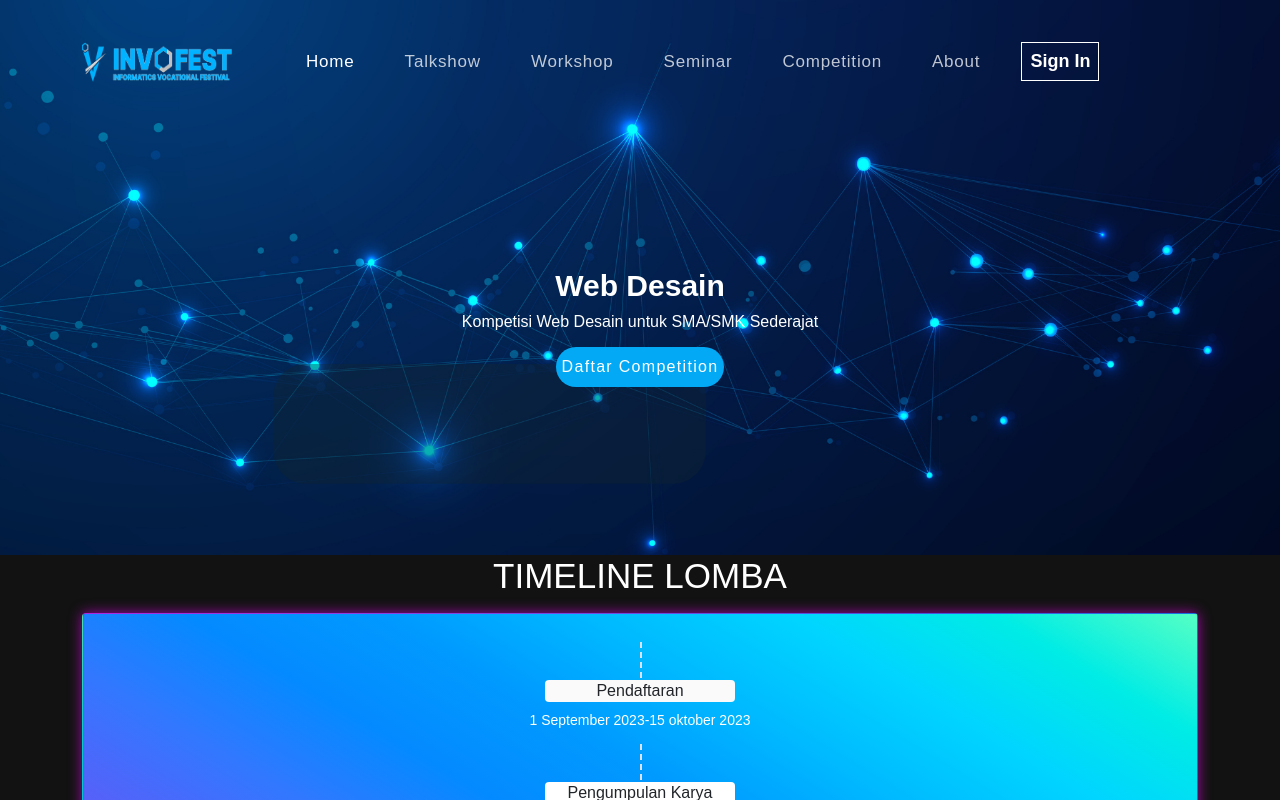
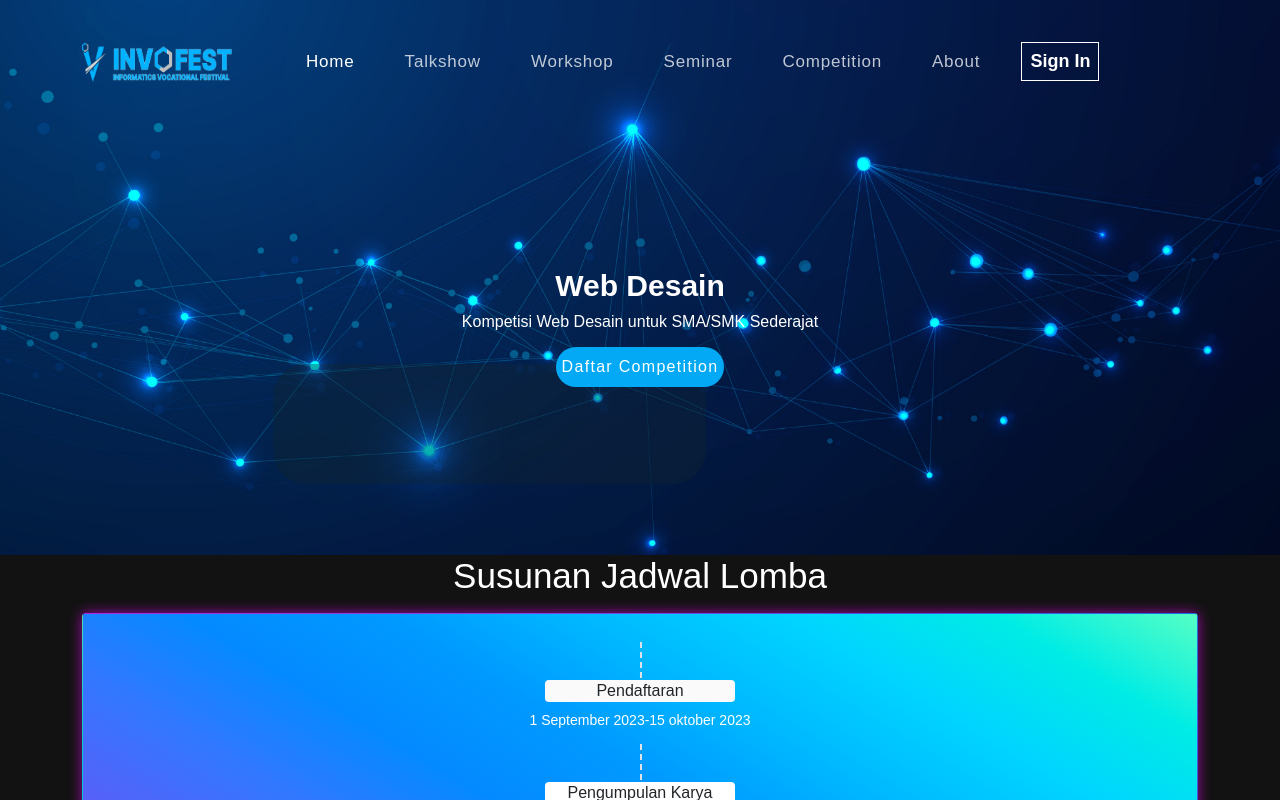
Before and after one commit to INVOFEST-PHB/dev_invofest23, a React (Create React App) app: page /competition/web-desain in a window 1280 px wide. Shown: the top 800 px of the page. Built offline with nearby package versions, Linux system fonts and the light colour scheme; no server answers.

Commit message:
fixing desc

```diff
--- a/src/pages/competition/CompetitionWebDesain.jsx
+++ b/src/pages/competition/CompetitionWebDesain.jsx
@@ -20,7 +20,7 @@
         <div className="container">
           <div className="row">
             <div className="col-lg-12">
-              <h1 className="text-center">TIMELINE LOMBA</h1>
+              <h1 className="text-center">Susunan Jadwal Lomba</h1>
               <div className="card timeline_jadwal mt-3">
                 <div className="card-body">
                   <div className="hori-timeline" dir="ltr">
```
